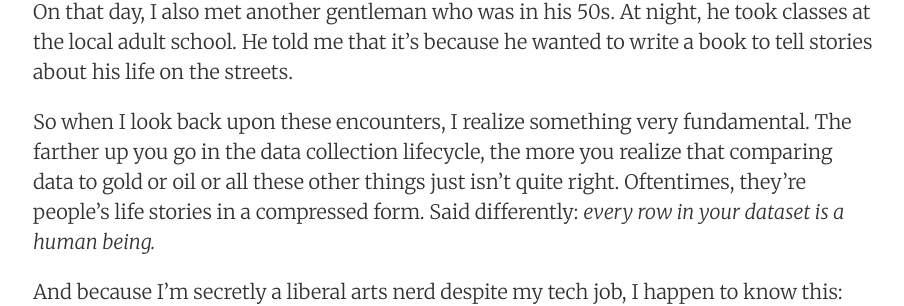
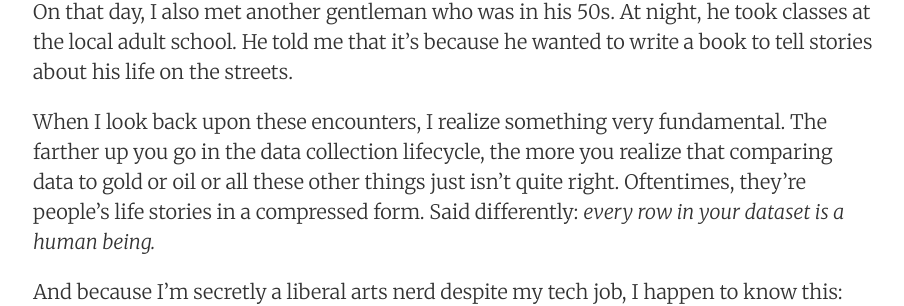
Before and after one commit to sewardlee337/sewardlee337.github.io, a Jekyll site: the page built from blog/_posts/2020-08-16-every-row-in-your-dataset-is-a-human-being.md, in a window 1280 px wide. Shown: the part 1662-1968 px from the top of the page, without its empty margins (187-1091 px from the left). Built offline with Jekyll 4.4.1, drawn with Linux system fonts in a browser that asks for light colours; nearby versions of some CDN libraries.

```diff
--- a/blog/_posts/2020-08-16-every-row-in-your-dataset-is-a-human-being.md
+++ b/blog/_posts/2020-08-16-every-row-in-your-dataset-is-a-human-being.md
@@ -23,7 +23,7 @@
 
 On that day, I also met another gentleman who was in his 50s. At night, he took classes at the local adult school. He told me that it’s because he wanted to write a book to tell stories about his life on the streets.
 
-So when I look back upon these encounters, I realize something very fundamental. The farther up you go in the data collection lifecycle, the more you realize that comparing data to gold or oil or all these other things just isn’t quite right. Oftentimes, they’re people’s life stories in a compressed form. Said differently: _every row in your dataset is a human being._
+When I look back upon these encounters, I realize something very fundamental. The farther up you go in the data collection lifecycle, the more you realize that comparing data to gold or oil or all these other things just isn’t quite right. Oftentimes, they’re people’s life stories in a compressed form. Said differently: _every row in your dataset is a human being._
 
 And because I’m secretly a liberal arts nerd despite my tech job, I happen to know this: the ancient Greeks used to compare each mortal life to a strand of thread. If that’s the case, the table or dataframe that you’re working with is really a tapestry of interwoven life stories. And it’s my belief that when we handle this tapestry, it’s our responsibility to pause for a moment, to appreciate it, and then to treat it gently.
 <br>
```
Also changed, not shown: readinglist.md (+3 -1 lines), assets/images/korean-war-bayes.png (added).
